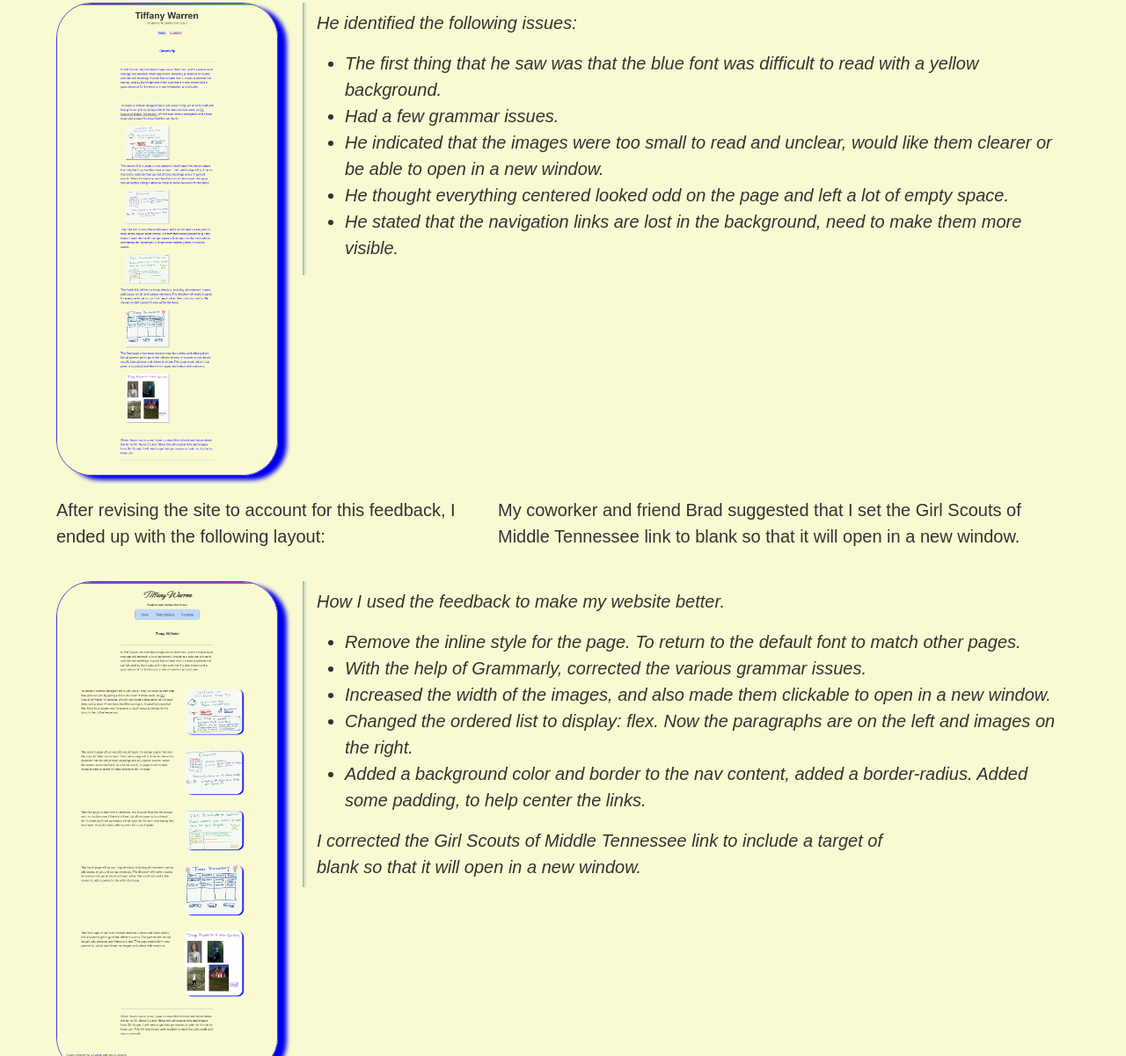
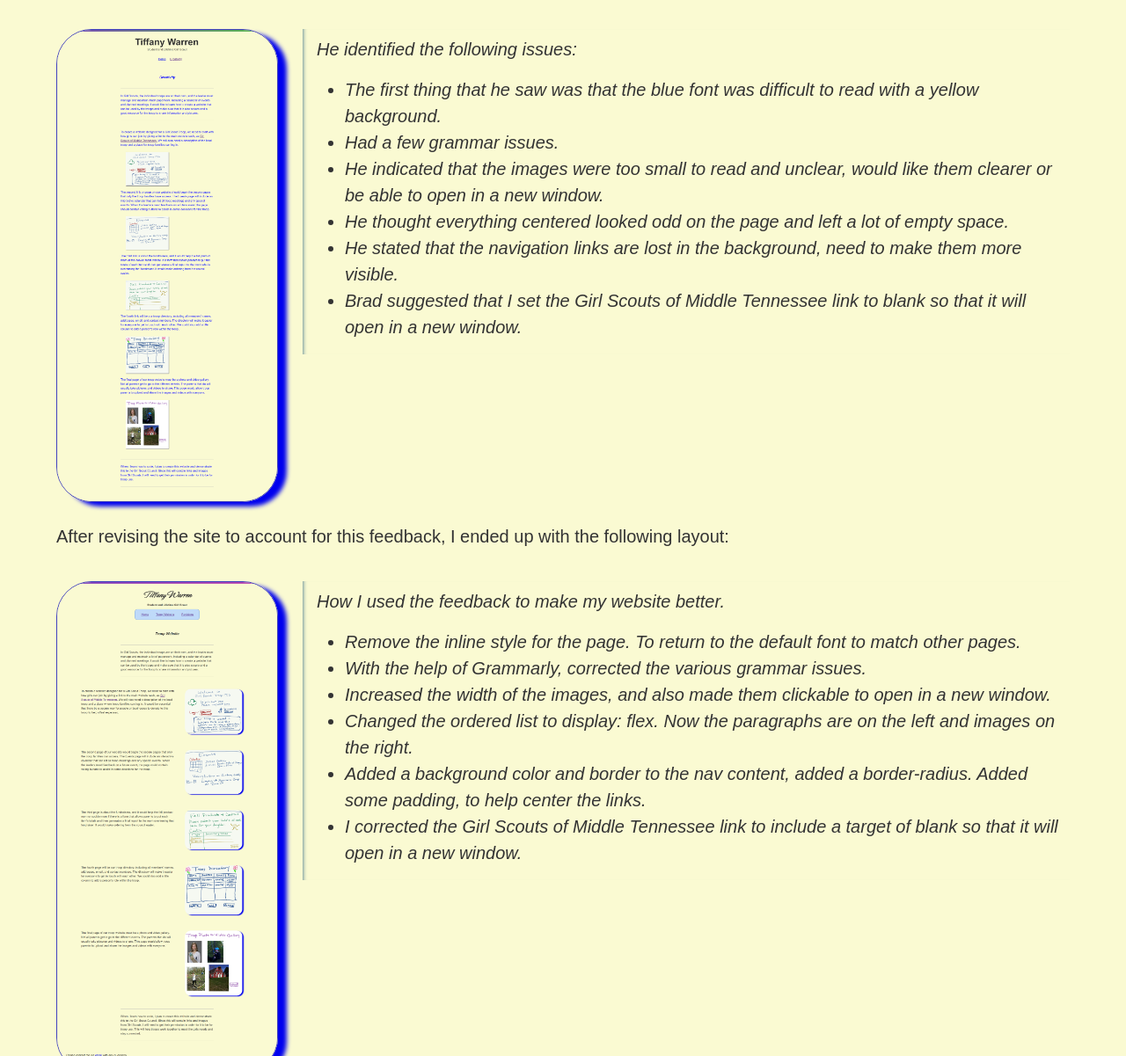
Before and after one commit to twarre30/aboutMe, a plain HTML site: page revisions.html in a window 1280 px wide. Shown: the part 450-1651 px from the top of the page at 88% size. Drawn offline with Linux system fonts and the light colour scheme; a web font is replaced by a local one.

Commit message:
last changes

```diff
--- a/revisions.html
+++ b/revisions.html
@@ -31,7 +31,7 @@
     </header>
     <main>
         <h2>Revisions to this Site</h2>
-        <p style="max-width: fit-content;">I asked my partner, James Price for feedback on this site. At the time, the troop website page looked like this:</p>
+        <p style="max-width: fit-content;">I asked my partner, James Price, and my co-work Brad for feedback on this site. At the time, the troop website page looked like this:</p>
         <a href="images/beforeRevision.png" target="_blank"><img class="thumbnail" src="images/beforeRevision.png" /></a>
         <aside>
             <p class="feedback">He identified the following issues:</p>
@@ -52,12 +52,12 @@
                  <li>
                  He stated that the navigation links are lost in the background, need to make them more visible.
                  </li>
+                 <li>
+                    Brad suggested that I set the Girl Scouts of Middle Tennessee link to blank so that
+                    it will open in a new window.
+                 </li>
              </ul>
         </aside>
-
-        <p class= "second">My coworker and friend Brad suggested that I set the Girl Scouts of Middle Tennessee link to blank so that
-                it will open in a new window.
-        </p>
 
 
 
@@ -85,8 +85,11 @@
                     Added a background color and border to the nav content, added a border-radius. Added some padding, to help center
                     the links.
                 </li>
+                <li>
+                    I corrected the Girl Scouts of Middle Tennessee link to include a target of blank so that it will open in a new window.
+                </li>
             </ul>
-            <p>I corrected the Girl Scouts of Middle Tennessee link to include a target of blank so that it will open in a new window.</p>
+
         </aside>
 
       </main>
--- a/styles.css
+++ b/styles.css
@@ -148,12 +148,3 @@ aside {
 aside > p {
   margin: .5rem;
 }
-
-.second {
-  width: 75%;
-  padding-left: .5rem;
-  margin-left: .5rem;
-  float: right;
-
-
-}
```
